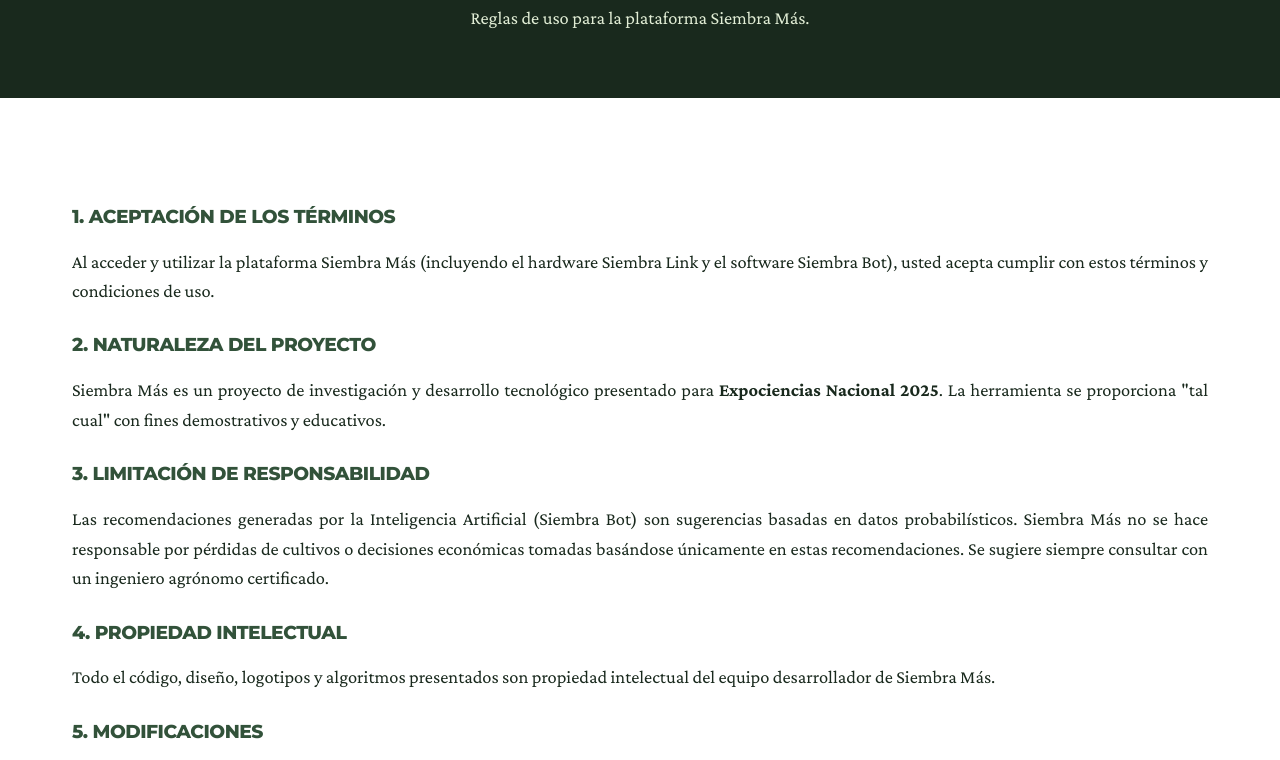
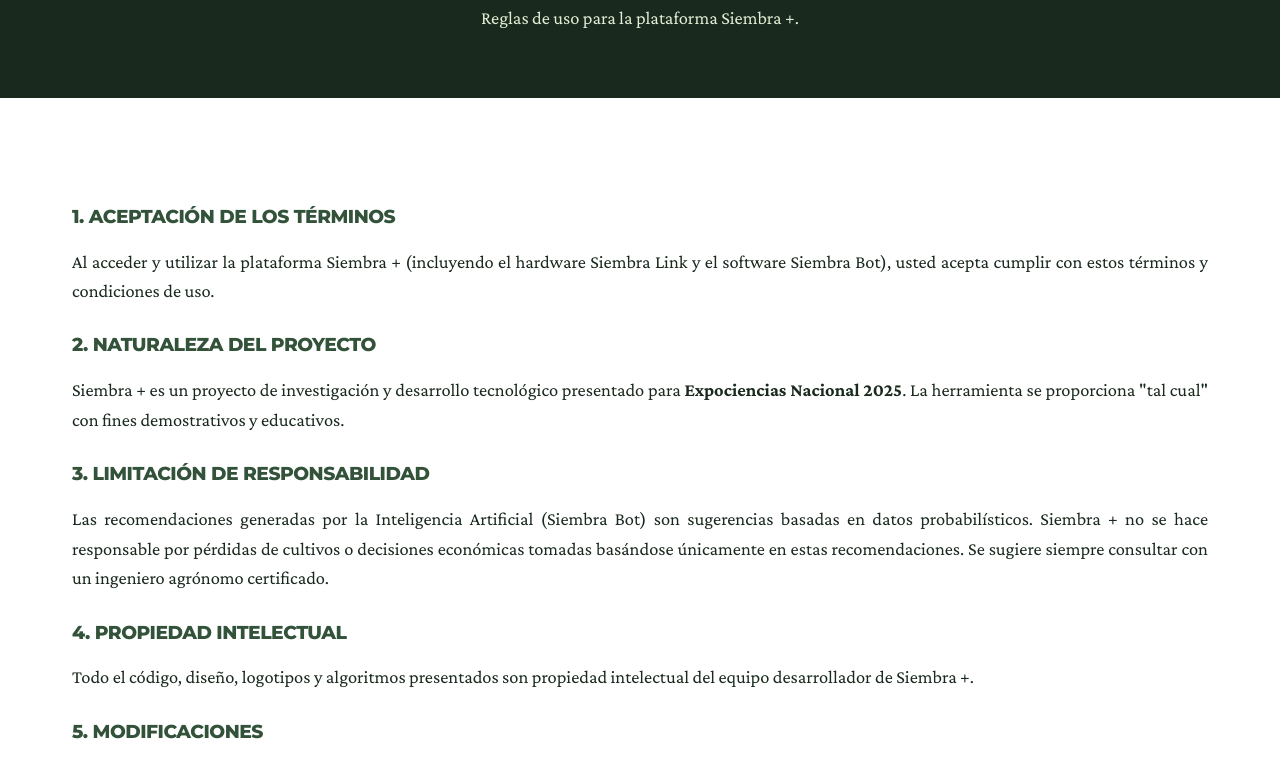
Before and after one commit to Siembra-mas/Siembra-mas.github.io, a plain HTML site: page terms.html in a window 1280 px wide. Shown: the part 175-935 px from the top of the page. Drawn offline with nearby package versions, Linux system fonts and the light colour scheme.

Commit message:
Actualizacion | Trajeta titulo Siembra +

```diff
--- a/terms.html
+++ b/terms.html
@@ -3,7 +3,7 @@
 <head>
     <meta charset="UTF-8">
     <meta name="viewport" content="width=device-width, initial-scale=1.0">
-    <title>Términos y Condiciones | Siembra Más</title>
+    <title>Términos y Condiciones | Siembra +</title>
     <link href="https://fonts.googleapis.com/css2?family=Crimson+Pro:ital,wght@0,400;0,700;1,400&family=Montserrat:wght@400;600;800&display=swap" rel="stylesheet">
     <link rel="stylesheet" href="https://cdnjs.cloudflare.com/ajax/libs/font-awesome/6.4.0/css/all.min.css">
     <link rel="stylesheet" href="styles.css">
@@ -14,7 +14,7 @@
     <nav id="navbar">
         <div class="container nav-container">
             <a href="index.html" class="logo">
-                <img src="img/logo_nav.svg" alt="Siembra Más" class="logo-nav-img">
+                <img src="img/logo_nav.svg" alt="Siembra +" class="logo-nav-img">
             </a>
             <ul class="nav-links">
                 <li><a href="index.html">Inicio</a></li>
@@ -29,7 +29,7 @@
     <header class="page-header">
         <div class="container">
             <h1>Términos y Condiciones</h1>
-            <p>Reglas de uso para la plataforma Siembra Más.</p>
+            <p>Reglas de uso para la plataforma Siembra +.</p>
         </div>
     </header>
 
@@ -37,16 +37,16 @@
         <div class="container legal-content fade-in">
 
             <h3>1. Aceptación de los Términos</h3>
-            <p>Al acceder y utilizar la plataforma Siembra Más (incluyendo el hardware Siembra Link y el software Siembra Bot), usted acepta cumplir con estos términos y condiciones de uso.</p>
+            <p>Al acceder y utilizar la plataforma Siembra + (incluyendo el hardware Siembra Link y el software Siembra Bot), usted acepta cumplir con estos términos y condiciones de uso.</p>
 
             <h3>2. Naturaleza del Proyecto</h3>
-            <p>Siembra Más es un proyecto de investigación y desarrollo tecnológico presentado para <strong>Expociencias Nacional 2025</strong>. La herramienta se proporciona "tal cual" con fines demostrativos y educativos.</p>
+            <p>Siembra + es un proyecto de investigación y desarrollo tecnológico presentado para <strong>Expociencias Nacional 2025</strong>. La herramienta se proporciona "tal cual" con fines demostrativos y educativos.</p>
 
             <h3>3. Limitación de Responsabilidad</h3>
-            <p>Las recomendaciones generadas por la Inteligencia Artificial (Siembra Bot) son sugerencias basadas en datos probabilísticos. Siembra Más no se hace responsable por pérdidas de cultivos o decisiones económicas tomadas basándose únicamente en estas recomendaciones. Se sugiere siempre consultar con un ingeniero agrónomo certificado.</p>
+            <p>Las recomendaciones generadas por la Inteligencia Artificial (Siembra Bot) son sugerencias basadas en datos probabilísticos. Siembra + no se hace responsable por pérdidas de cultivos o decisiones económicas tomadas basándose únicamente en estas recomendaciones. Se sugiere siempre consultar con un ingeniero agrónomo certificado.</p>
 
             <h3>4. Propiedad Intelectual</h3>
-            <p>Todo el código, diseño, logotipos y algoritmos presentados son propiedad intelectual del equipo desarrollador de Siembra Más.</p>
+            <p>Todo el código, diseño, logotipos y algoritmos presentados son propiedad intelectual del equipo desarrollador de Siembra +.</p>
 
             <h3>5. Modificaciones</h3>
             <p>Nos reservamos el derecho de modificar estos términos en cualquier momento para reflejar cambios en nuestra tecnología o requisitos legales.</p>
@@ -60,7 +60,7 @@
                 <!-- Columna 1: Marca -->
                 <div class="footer-brand">
                     <a href="index.html" class="logo">
-                        <img src="img/logo_nav.svg" alt="Siembra Más" class="logo-footer-img">
+                        <img src="img/logo_nav.svg" alt="Siembra +" class="logo-footer-img">
                     </a>
                     <p>Tecnología accesible para el campo mexicano. Democratizando la agricultura de precisión con IoT e Inteligencia Artificial.</p>
                 </div>
@@ -100,7 +100,7 @@
             </div>
         </div>
         <div class="footer-bottom">
-            <p>&copy; 2025 Siembra Más. Proyecto para Expociencias Nacional.</p>
+            <p>&copy; 2025 Siembra +. Proyecto para Expociencias Nacional.</p>
         </div>
     </footer>
 
```
Also changed, not shown: index.html (+5 -5 lines), privacy.html (+6 -6 lines), siembra-bot.html (+3 -3 lines), siembra-link.html (+3 -3 lines), siembra-vision.html (+3 -3 lines).
